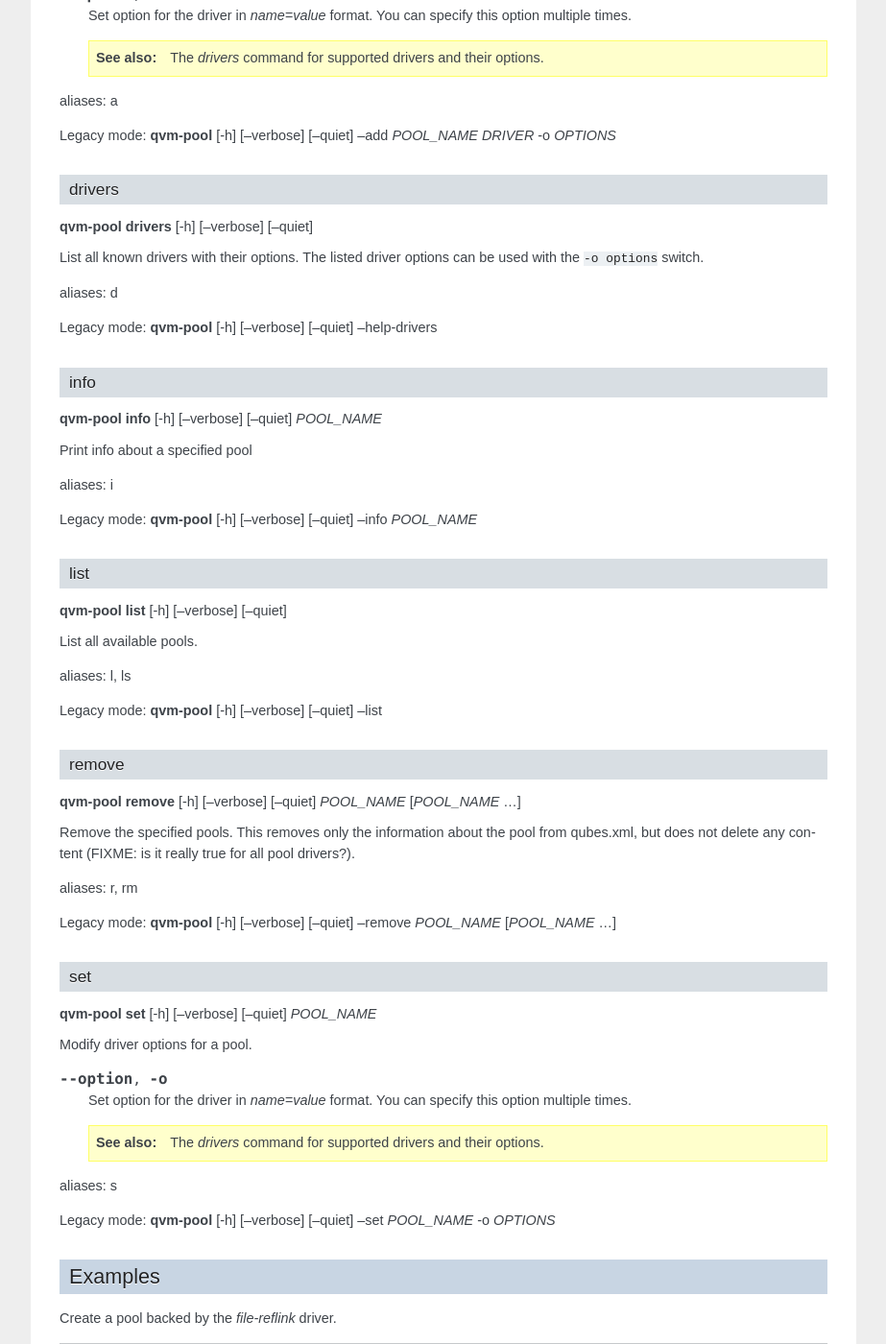
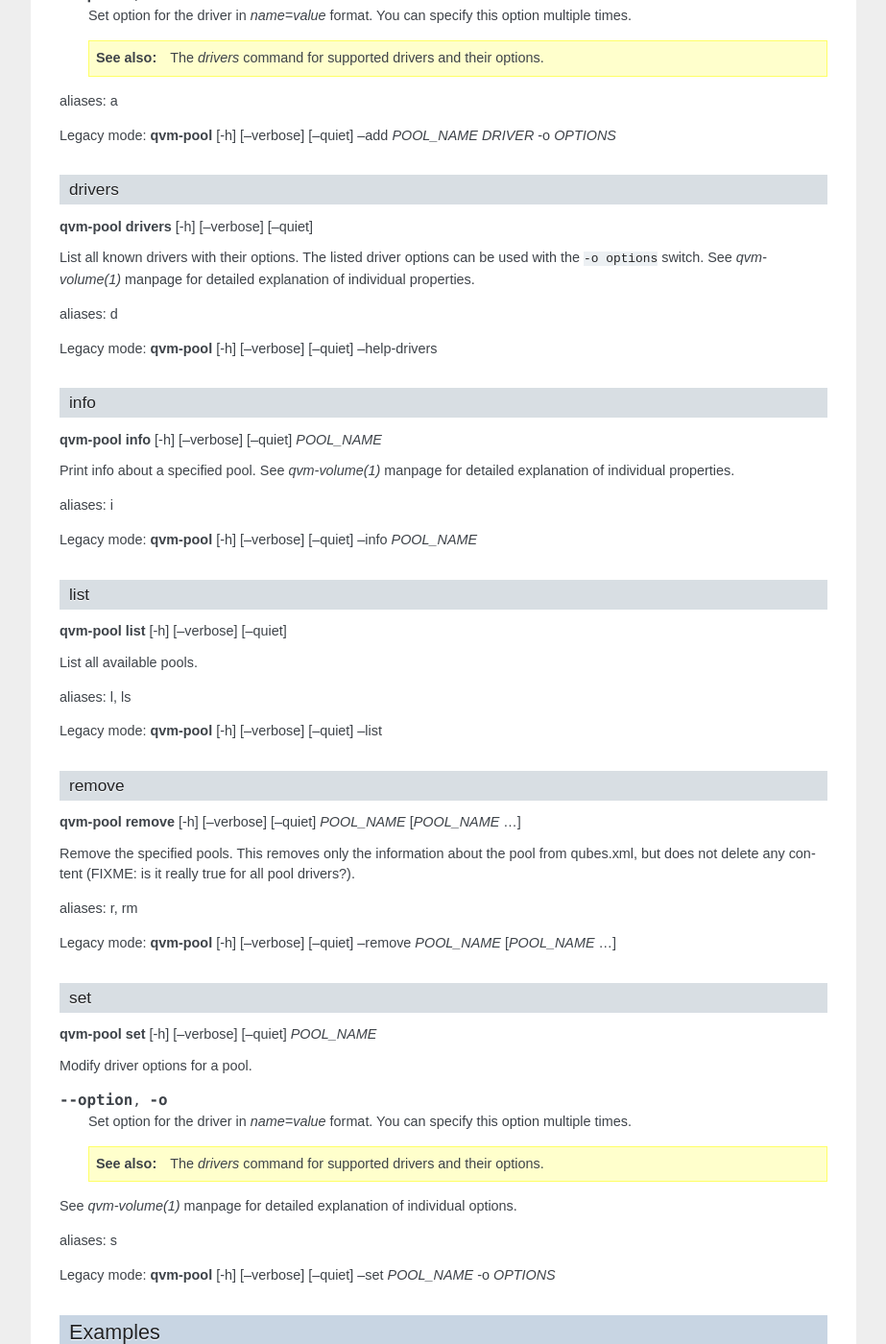
Before and after one commit to QubesOS/qubes-core-admin-client, a Sphinx documentation site: the page built from doc/manpages/qvm-pool.rst, in a window 1280 px wide and 1400 px high, scrolled down 1002 px. Shown: the whole window at 96% size, without its empty margins (198-1121 px from the left). Built offline with Sphinx 7.4.7, drawn with Linux system fonts in a browser that asks for light colours; the version number could not be read and is left out.

Commit message:
Documentation to volume `revisions_to_keep == -1`
Also better explanation for `qvm-volume info VMNAME:VOLUMENAME` if
`revisions_to_keep == -1`.

Related: https://github.com/QubesOS/qubes-issues/issues/8767

```diff
--- a/doc/manpages/qvm-pool.rst
+++ b/doc/manpages/qvm-pool.rst
@@ -68,6 +68,7 @@
 
 List all known drivers with their options.
 The listed driver options can be used with the ``-o options`` switch.
+See `qvm-volume(1)` manpage for detailed explanation of individual properties.
 
 aliases: d
 
@@ -77,7 +78,8 @@
 ^^^^
 | :command:`qvm-pool info` [-h] [--verbose] [--quiet] *POOL_NAME*
 
-Print info about a specified pool
+Print info about a specified pool. See `qvm-volume(1)` manpage for detailed
+explanation of individual properties.
 
 aliases: i
 
@@ -118,6 +120,8 @@
 
     .. seealso:: The `drivers` command for supported drivers and their options.
 
+See `qvm-volume(1)` manpage for detailed explanation of individual options.
+
 aliases: s
 
 Legacy mode: :command:`qvm-pool` [-h] [--verbose] [--quiet] --set *POOL_NAME* -o *OPTIONS*
--- a/doc/manpages/qvm-volume.rst
+++ b/doc/manpages/qvm-volume.rst
@@ -85,6 +85,8 @@
     should be keep. At each qube shutdown its previous state is saved in new
     revision, and the oldest revisions are remove so that only
     `revisions_to_keep` are left. Set to `0` to not leave any previous versions.
+    Set to `-1` to disable volume snapshoting entirely (you will not be able to
+    backup/clone qube while it is running).
   - `ephemeral` - should the volume be encrypted with en ephemeral key? This can
     be enabled only on a volume with `save_on_stop=False` and `snap_on_start=False`
     - which is only `volatile` volume. When set, it provides a bit more
```
Also changed, not shown: 2 other files.
